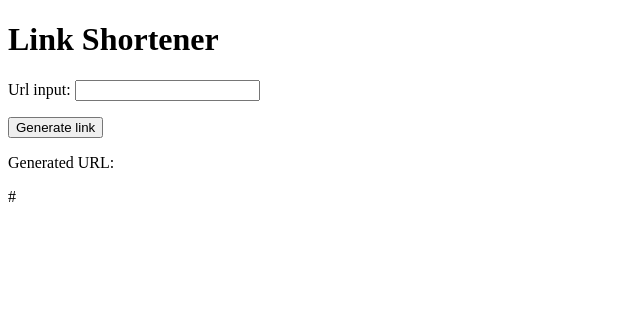
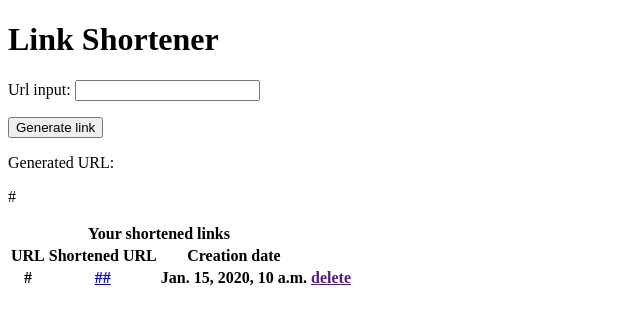
Before and after one commit to Deelite34/LinkShortener, a Django app: template ShortenerIndex/templates/ShortenerIndex/index.html in a window 1280 px wide. Shown: the top 324 px of the page, without its empty margins (0-640 px from the left). Run offline with Django 3.2, Linux system fonts and the light colour scheme; tables that the repository leaves empty hold one stand-in row (values such as "Sample post"); the template is opened without the code that fills it: values that come from a table or form of the project are taken from there, most other values are stand-ins (such as "Sample title", 1, 10 or a date in 2020); lists and menus that the app fills with data are empty.

Commit message:
Add display of user-created links

```diff
--- a/ShortenerIndex/templates/ShortenerIndex/index.html
+++ b/ShortenerIndex/templates/ShortenerIndex/index.html
@@ -24,7 +24,24 @@
     <p>{{ shortening_error }}</p>
 </div>
 {% endif %}
-
+<table>
+    <tr>
+        <th colspan="3">Your shortened links</th>
+    </tr>
+    <tr>
+        <th>URL</th>
+        <th>Shortened URL</th>
+        <th>Creation date</th>
+    </tr>
+  {% for row in current_user_data %}
+    <tr>
+        <th> {{ row.url_input }}</th>
+        <th> <a href="{{ base_url }}{{ row.url_output }}">{{ base_url }}{{ row.url_output }}</a> </th>
+        <th> {{ row.creation_date }}</th>
+        <th> <a href="">delete</a></th>
+    </tr>
+  {% endfor %}
+</table>
 
 </body>
 
--- a/ShortenerIndex/urls.py
+++ b/ShortenerIndex/urls.py
@@ -3,5 +3,5 @@ from .views import IndexView, RedirectView
 
 urlpatterns = [
     path('', IndexView.as_view(), name="index"),
-    path('l/<str:url_output>/', RedirectView.as_view(), name="redirect")
+    path('l/<str:url_output>/', RedirectView.as_view(), name="redirect"),
 ]
```
Also changed, not shown: ShortenerIndex/views.py (+31 -4 lines).
